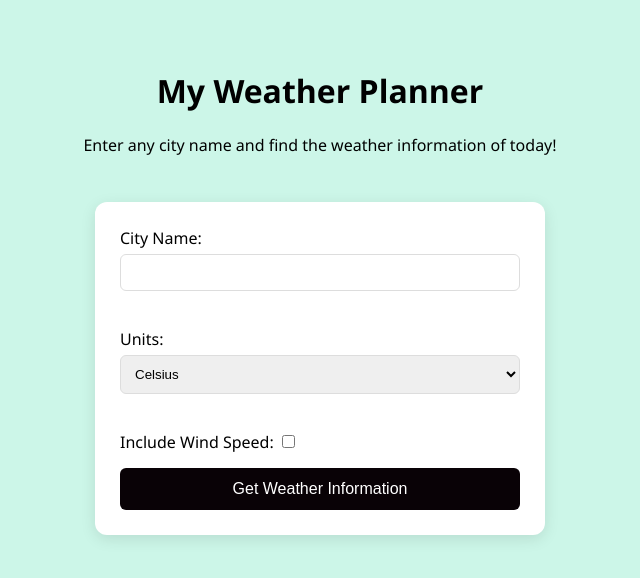
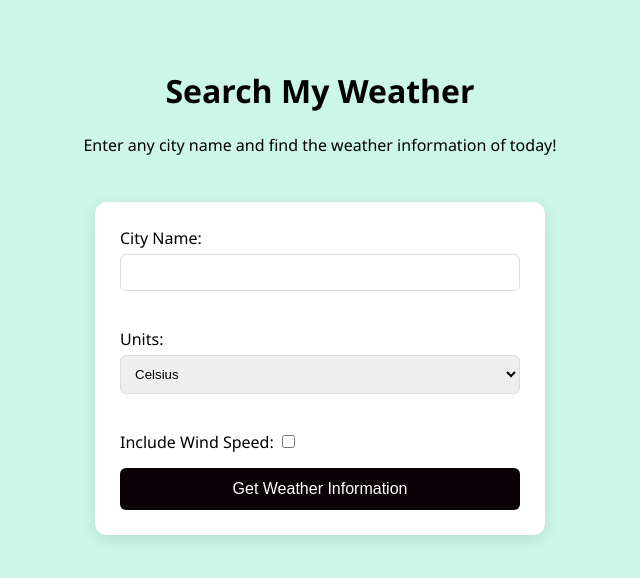
Before and after one commit to hebasajid/assignment-2-4WP3-heba, a website: page app/index.html in a window 1280 px wide. Shown: the whole page, without its empty margins (320-960 px from the left). Drawn offline with Linux system fonts and the light colour scheme.

Commit message:
name of app changed

```diff
--- a/app/index.html
+++ b/app/index.html
@@ -4,11 +4,11 @@
     <meta charset="UTF-8">
     <meta name="viewport" content="width=device-width, initial-scale=1.0">
     <link rel="stylesheet" href="style.css">
-    <title>My Weather Planner</title>
+    <title>Search My Weather</title>
 </head>
 <body>
     <header>
-    <h1>My Weather Planner</h1>
+    <h1>Search My Weather</h1>
     <p>Enter any city name and find the weather information of today!</p>
   </header>
 
```
